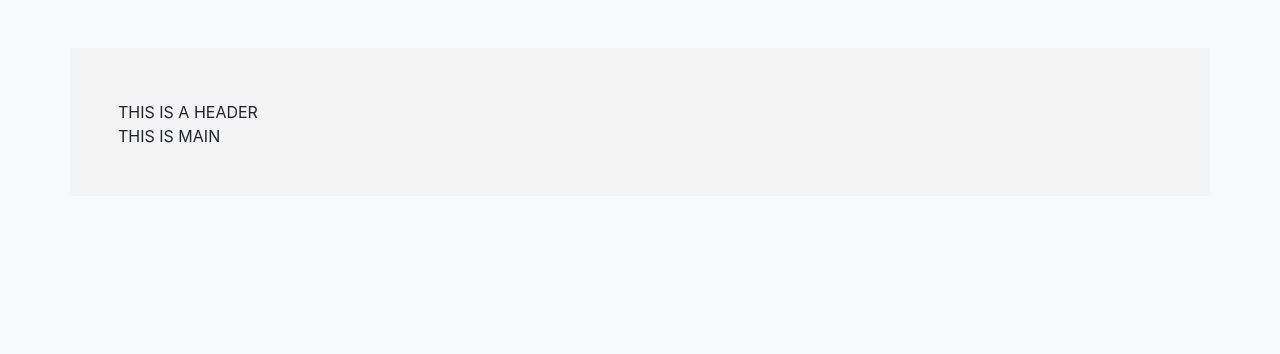
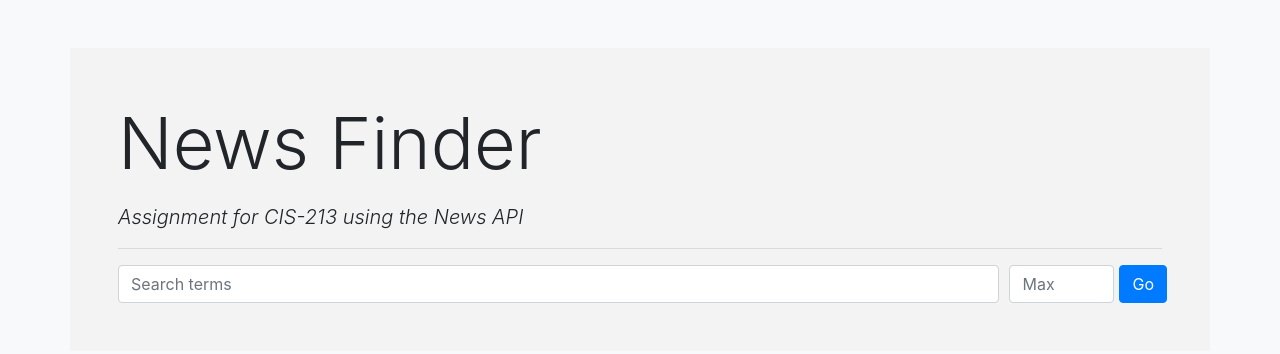
Before and after one commit to pseudodennis/github.io, a plain HTML site: page news.html in a window 1280 px wide. Drawn offline with nearby package versions, Linux system fonts and the light colour scheme.

Commit message:
added search form

```diff
--- a/news.html
+++ b/news.html
@@ -25,10 +25,34 @@
 
     <div class="container mt-5 px-5 pt-1" style="background-color: #f3f3f3">
         <header class="mt-5">
-THIS IS A HEADER
+            <p class="display-3">News Finder</p>
+            <p class="lead font-italic">Assignment for CIS-213 using the News API</p>
+
+            <hr>
         </header>
         <main class="mb-5 pb-5">
-THIS IS MAIN
+            <form>
+                <div class="form-row">
+                    <div class="col">
+                        <input id="newsQuery" type="text" class="form-control" placeholder="Search terms" required>
+                    </div>
+                    <div class="col-auto">
+                        <input id="numberOfResults" type="number" class="form-control" placeholder="Max" min="1" max="10">
+                    </div>
+                    <button type="submit" class="btn btn-primary">Go</button>
+                </div>
+                <div class="row">
+
+
+
+
+                </div>
+            </form>
+
+            <div id="searchResults">
+
+            </div>
+
 
         </main>
 
```
